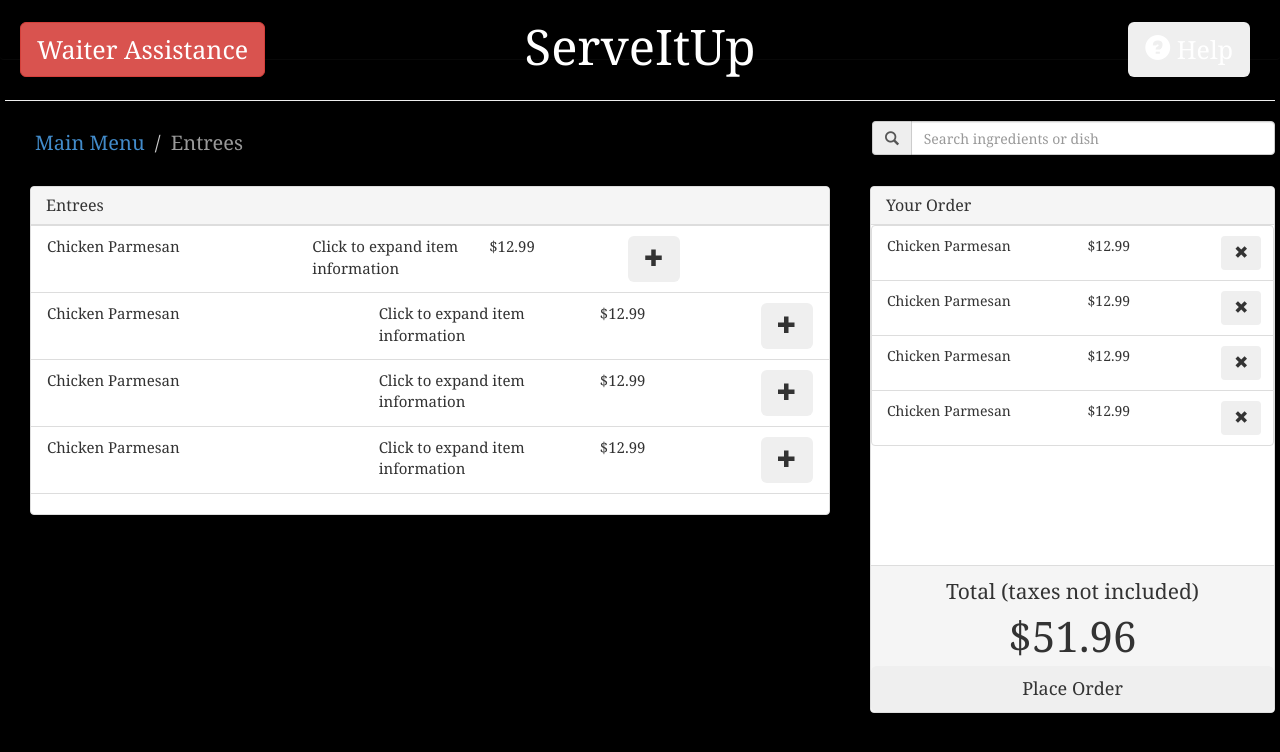
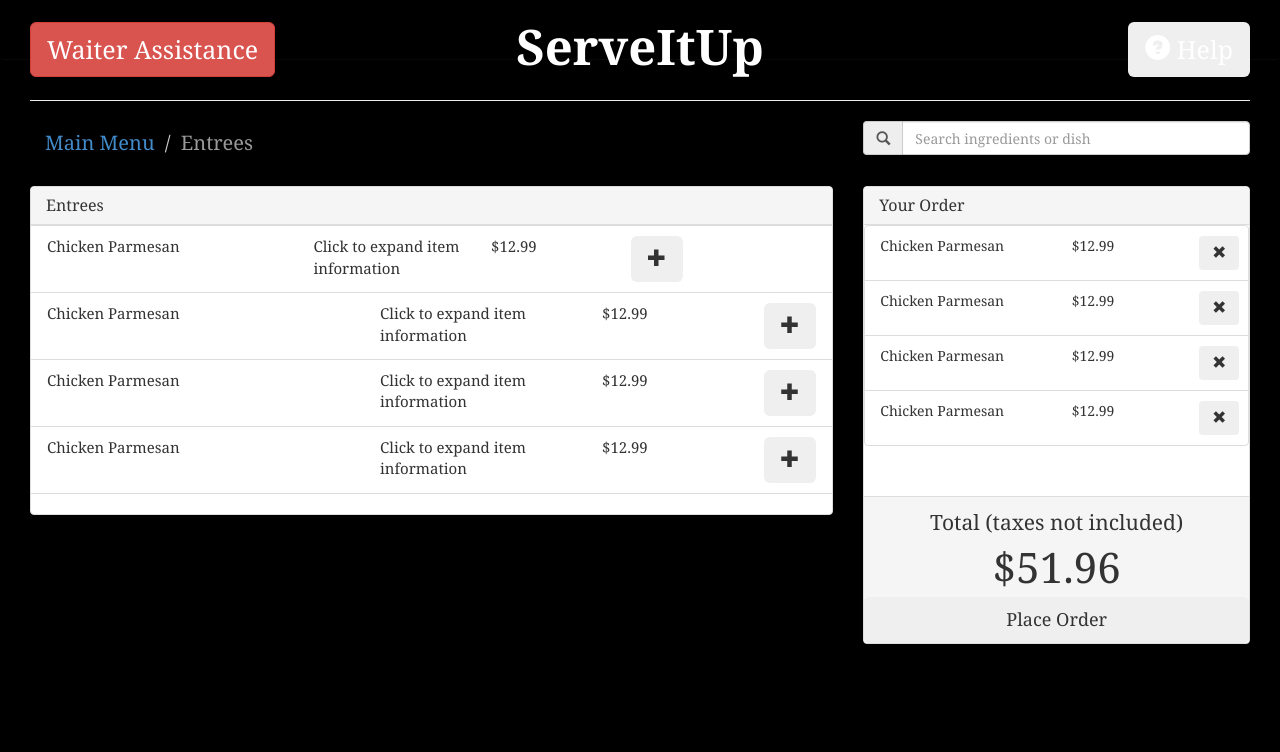
Before and after one commit to akfarhat/serve-it-up, a plain HTML site: page order.html in a window 1280 px wide. Drawn offline with nearby package versions, Linux system fonts and the light colour scheme.

Commit message:
Minor changes

```diff
--- a/order.css
+++ b/order.css
@@ -17,7 +17,6 @@ a:hover	{
 }
 
 body {
-	padding-bottom: 40px;
 	background-color: #000000;
 	font-family: Cambria, Georgia, serif;
 }
@@ -51,8 +50,8 @@ body {
 }
 
 .navbar-wrapper .navbar-brand {
-
   font-size: 350%;
+	font-weight: bold;
   position: absolute;
   width: 100%;
   height: 100%;
@@ -65,7 +64,7 @@ body {
 
 .navbar-wrapper .navbar-header.pull-left .btn {
 	margin-top: 12px;
-  margin-left: 20px;
+  margin-left: 30px;
 	font-size: 25px;
   color:#FFFFFF;
 }
@@ -78,7 +77,6 @@ body {
 }
 
 .breadcrumb	{
-	padding-left: 30px;
 	background-color: #000000;
 	color: #FFFFFF;
 	font-size:20px;
@@ -88,10 +86,10 @@ body {
 -------------------------------------------------- */
 
 #searchContainer {
+	width: 100%;
   margin-top: 80px;
-  width: 100%;
-  padding-left: 5px;
-  padding-right: 5px;
+  padding-left: 30px;
+  padding-right: 30px;
 }
 
 /* ORDER
@@ -101,21 +99,23 @@ body {
   width: 100%;
   height: 100%;
   padding-left: 30px;
-  padding-right: 5px;
+  padding-right: 30px;
 }
 
 #menuItemContainer {
-  padding-right: 35px;
-	height: 100%;
-	font-size:15px;
+  padding-right: 15px;
+	padding-bottom: 30px;
+	font-size: 15px;
 }
 
 #orderContainer {
-  padding-left: 5px;
+  padding-left: 15px;
 }
 
 #currentOrderContainer{
-  height: 340px;
+  height: 100%;
+	width: 100%;
+	padding-bottom: 30px;
 }
 
 .scrollable {
```
Also changed, not shown: order.html (+4 -4 lines).
